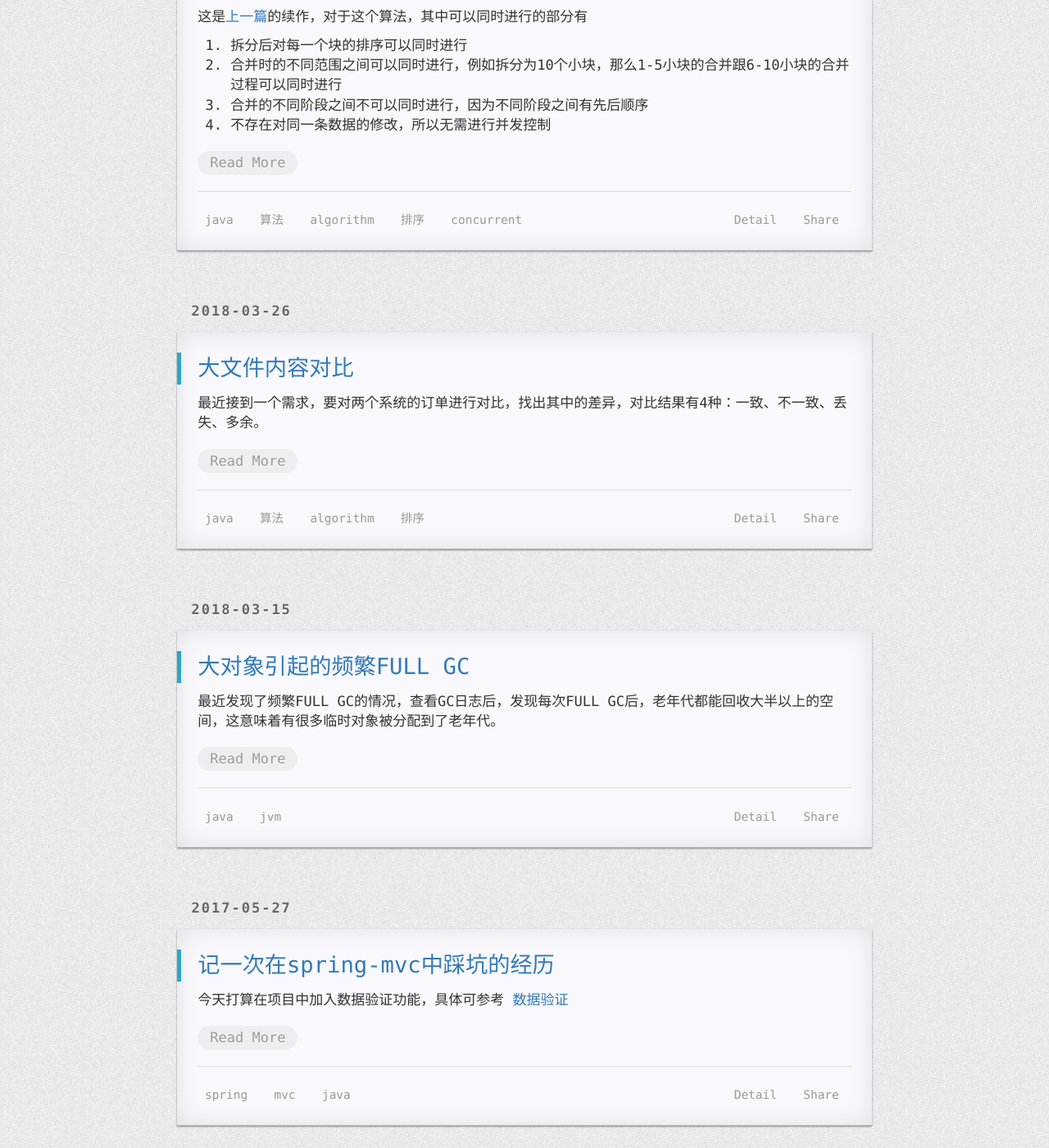
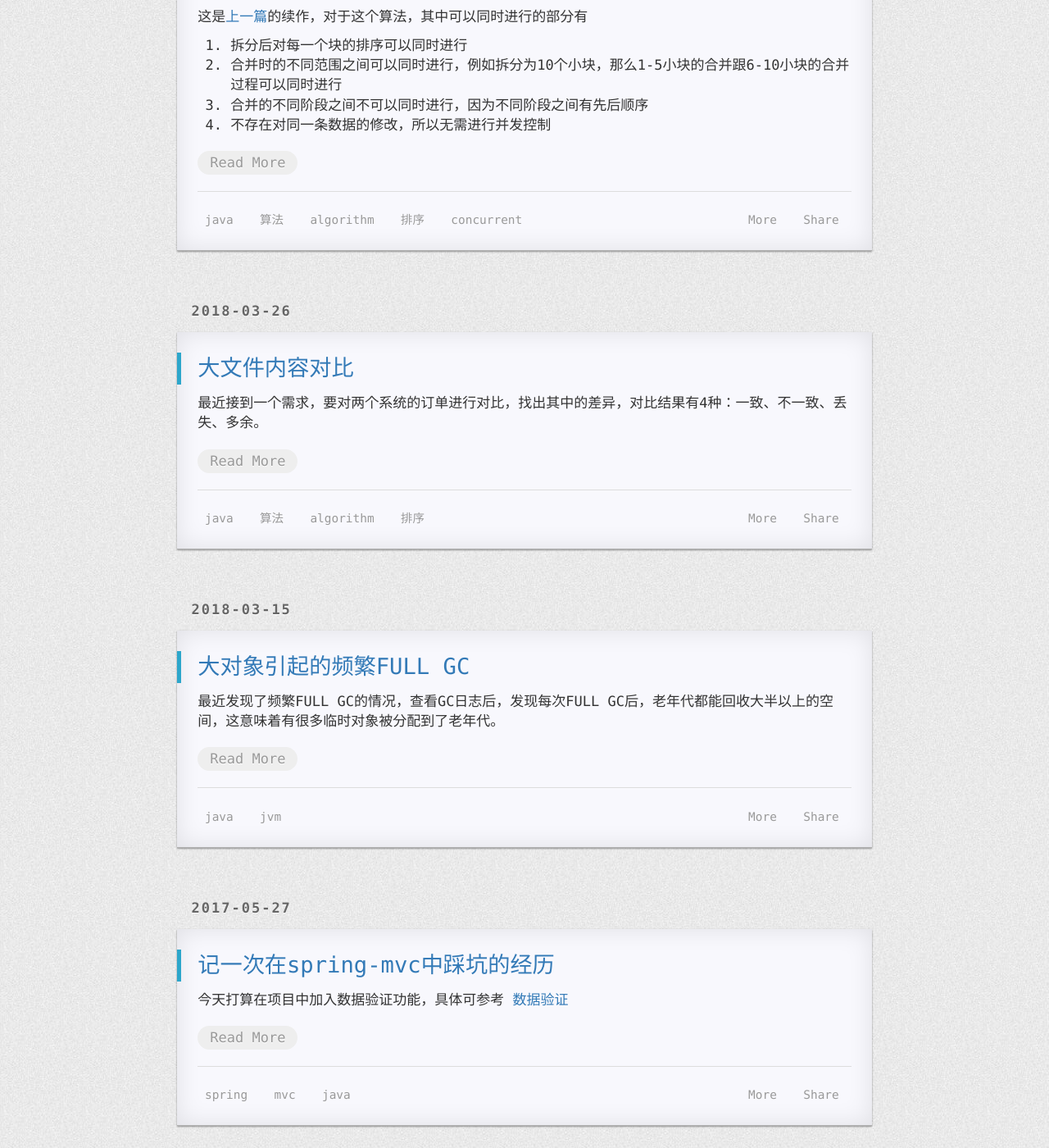
Before and after one commit to cherrishccl/cherrishccl.github.io, a Jekyll site: the page built from pages/2category.html, in a window 1280 px wide and 1400 px high, scrolled down 271 px. Shown: the whole window at 82% size. Built offline with Jekyll 4.4.1, drawn with Linux system fonts in a browser that asks for light colours; nearby versions of some CDN libraries; comment, search, counter and statistics services are not loaded; a style sheet for code colours, icons or effects is not loaded; some of the changed text lies outside the part shown.

Commit message:
post-comment

```diff
--- a/index.html
+++ b/index.html
@@ -23,7 +23,8 @@
                       <a class="word-keep" href="{{ site.baseurl | prepend: site.url }}/tags/#{{ tag }}"><span class="octicon octicon-tag"></span>&nbsp;{{ tag }}</a>
                       {% endfor %}
                       <span class="word-keep pull-right">
-                          <a href="{{ post.url | prepend: site.baseurl | prepend: site.url }}#post-comment"><span class="octicon octicon-comment"></span>&nbsp;Comment</a>
+			      <!--<a href="{{ post.url | prepend: site.baseurl | prepend: site.url }}#post-comment"><span class="octicon octicon-comment"></span>&nbsp;Comment</a>-->
+                          <a href="{{ post.url | prepend: site.baseurl | prepend: site.url }}"><span class="octicon octicon-comment"></span>&nbsp;More</a>
                           <a href="{{ post.url | prepend: site.baseurl | prepend: site.url }}#post-share"><span class="octicon octicon-file-symlink-file"></span>&nbsp;Share</a>
                       </span>
                   </footer>
--- a/pages/2category.html
+++ b/pages/2category.html
@@ -55,7 +55,7 @@
                             {% endfor %}
                       <span class="word-keep pull-right">
 			      <!--<a href="{{ post.url | prepend: site.baseurl | prepend: site.url }}#post-comment"><span class="octicon octicon-comment"></span>&nbsp;Comment</a>-->
-                          <a href="{{ post.url | prepend: site.baseurl | prepend: site.url }}"><span class="octicon octicon-comment"></span>&nbsp;Detail</a>
+                          <a href="{{ post.url | prepend: site.baseurl | prepend: site.url }}"><span class="octicon octicon-comment"></span>&nbsp;More</a>
                           <a href="{{ post.url | prepend: site.baseurl | prepend: site.url }}#post-share"><span class="octicon octicon-file-symlink-file"></span>&nbsp;Share</a>
                       </span>
                         </footer>
@@ -85,7 +85,8 @@
                             <a class="word-keep" href="{{ site.baseurl | prepend: site.url }}/tags/#{{ tag }}"><span class="octicon octicon-tag"></span>&nbsp;{{ tag }}</a>
                             {% endfor %}
                           <span class="word-keep pull-right">
-                              <a href="{{ post.url | prepend: site.baseurl | prepend: site.url }}#post-comment"><span class="octicon octicon-comment"></span>&nbsp;Comment</a>
+				  <!--<a href="{{ post.url | prepend: site.baseurl | prepend: site.url }}#post-comment"><span class="octicon octicon-comment"></span>&nbsp;Comment</a>-->
+                              <a href="{{ post.url | prepend: site.baseurl | prepend: site.url }}"><span class="octicon octicon-comment"></span>&nbsp;More</a>
                               <a href="{{ post.url | prepend: site.baseurl | prepend: site.url }}#post-share"><span class="octicon octicon-file-symlink-file"></span>&nbsp;Share</a>
                           </span>
                         </footer>
```
